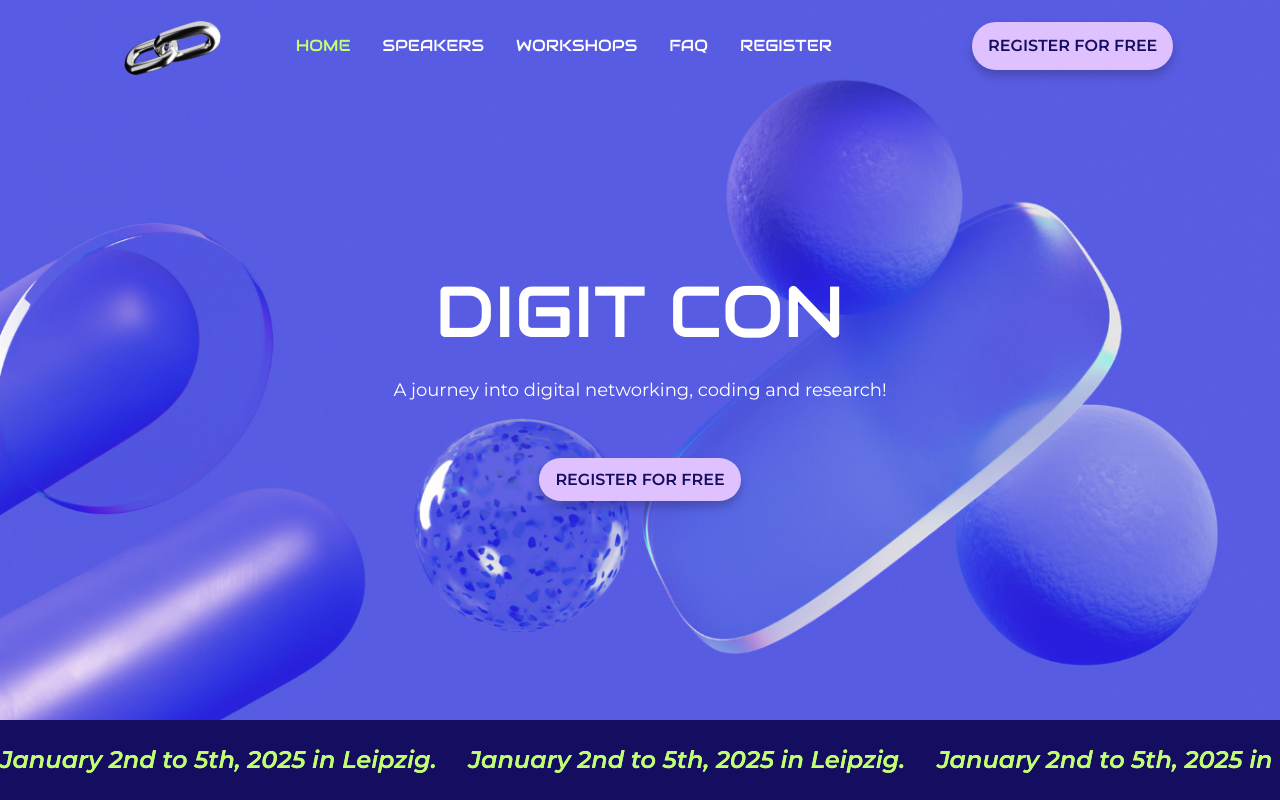
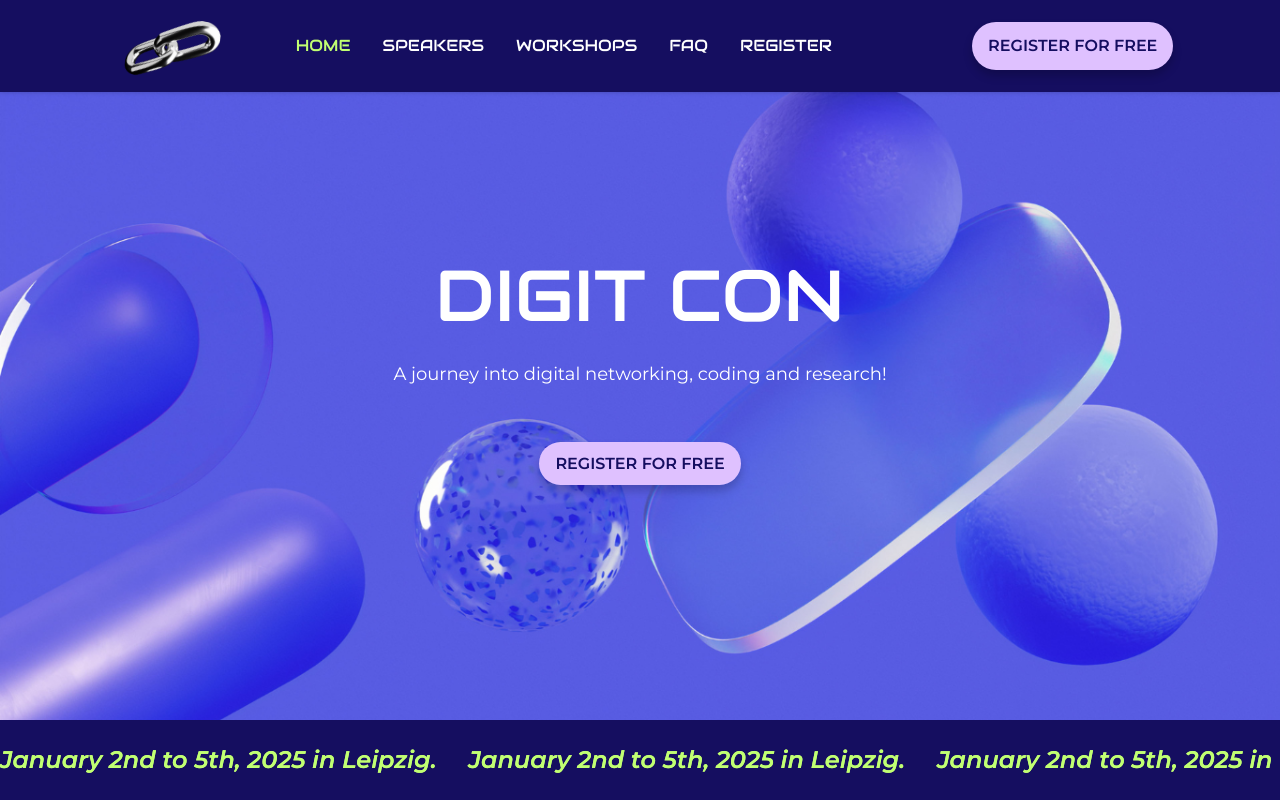
Before and after one commit to AlexaSta-hello/digit-conf, a React (Vite) app: page / in a window 1280 px wide. Shown: the top 800 px of the page. Built offline with nearby package versions, Linux system fonts and the light colour scheme.

Commit message:
Fehlerbehebung Ansicht Hero

```diff
--- a/src/scenes/home/index.tsx
+++ b/src/scenes/home/index.tsx
@@ -13,17 +13,17 @@ type Props = {
 const Home = ({setSelectedPage}: Props) => {
 
   return (
-    <section
-        id="home"
-        className="min-h-screen"
-    >
+    <section id="home" className="min-h-screen">
         <motion.div
             onViewportEnter={() => setSelectedPage(SelectedPage.Home)}>
 
             {/* Hero */}
-        <div className=" bg-hero-pattern bg-no-repeat bg-cover h-[90vh] flex-col content-center justify-center text-center text-white">
+            <div className=" bg-hero-pattern bg-no-repeat bg-cover h-[90vh] flex justify-center items-center text-center text-white">
+
+                {/* Hero Content */}
+                <div className="flex flex-1 flex-col justify-center items-center px-4">
                 <motion.div
-                className="mt-8 gap-8"
+                        className="gap-8"
                         initial="hidden"
                         whileInView="visible"
                         viewport={{once: true, amount: 0.5}} /* Animation wird getriggert wenn man 0.5 vom div sieht*/
@@ -36,7 +36,9 @@ const Home = ({setSelectedPage}: Props) => {
                         <HText>DIGIT CON</HText>
                     </motion.div>
 
-            <p className="mt-3 text-white text-lg px-4">A journey into digital networking, coding and research!</p>
+                    <p className="mt-3 text-white text-lg">
+                        A journey into digital networking, coding and research!
+                    </p>
 
                     {/* Action */}
                     <motion.div
@@ -54,12 +56,13 @@ const Home = ({setSelectedPage}: Props) => {
                             REGISTER FOR FREE
                         </ActionButton>
                     </motion.div>
+                </div>
 
             </div>
 
             <DateAnimation />
 
-        {/* JOIN US and Image */}
+            {/* JOIN US  */}
             <div className="py-24 flex justify-center px-8 md:flex bg-blue-1 m-auto">
 
                 <motion.div
--- a/src/scenes/navbar/index.tsx
+++ b/src/scenes/navbar/index.tsx
@@ -10,21 +10,19 @@ import useMediaQuery from "@/hooks/useMediaQuery";
 import ActionButton from "@/shared/ActionButton";
 
 type Props = {
-  isTopOfPage: boolean;
+
   selectedPage: SelectedPage;
   setSelectedPage: (value: SelectedPage) => void;
 }
 
-const Navbar = ({isTopOfPage, selectedPage, setSelectedPage}: Props) => {
+const Navbar = ({selectedPage, setSelectedPage}: Props) => {
 
   const flexBetween = "flex items-center justify-between";
   const [isMenuToggled, setIsMenuToggled] = useState<boolean>(false);
   const isAboveMediumScreens = useMediaQuery ("(min-width: 1060px)") /* Boolean for above 1060px */
-  const navbarBackground = isTopOfPage ? "" : "bg-blue-3 drop-shadow"
-
 
   return <nav>
-    <div className={`${navbarBackground} ${flexBetween} fixed top-0 z-50 w-full py-4`}>
+    <div className={`${flexBetween} bg-blue-3 drop-shadow fixed top-0 z-50 w-full py-4`}>
 
           <div className={`${flexBetween} mx-auto w-5/6`}>
             <div className={`${flexBetween} w-full gap-16`}>
```
Also changed, not shown: src/scenes/speaker/SpeakersList.tsx (+4 -5 lines). Lines whose indentation alone changed are shown as unchanged.
